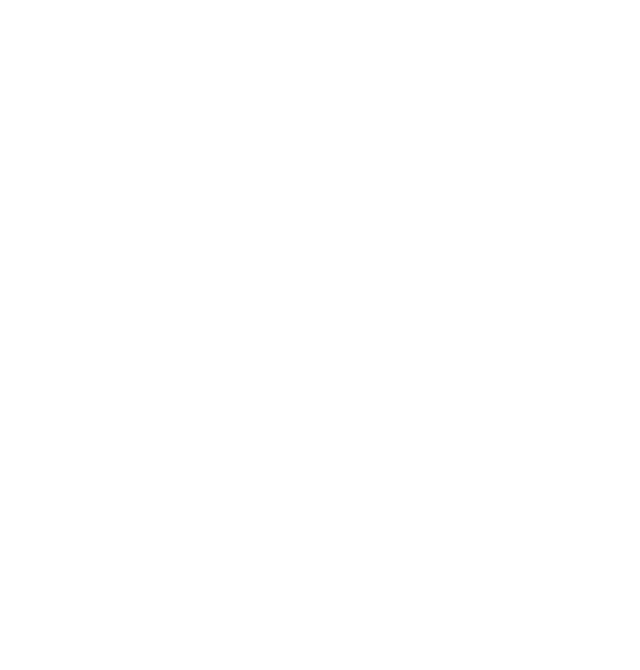
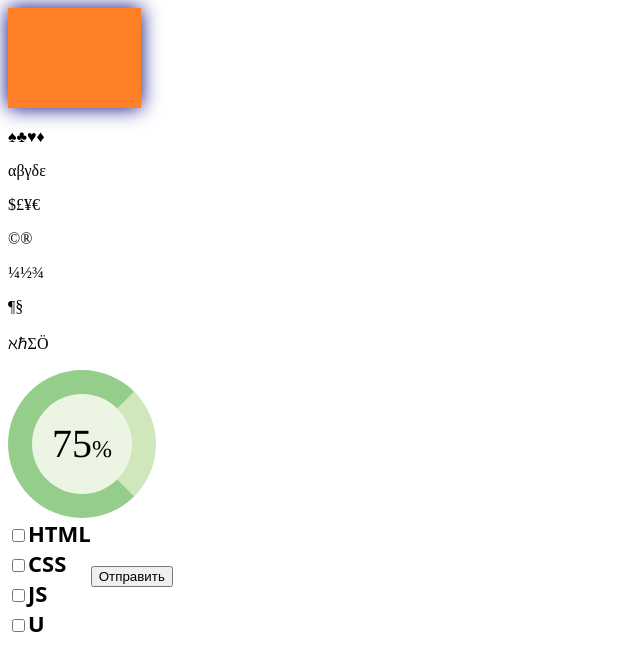
Before and after one commit to GeorgiiVoyakin/Study_Web_MIREA, a plain HTML site: page Project_3/task2/index.html in a window 1280 px wide. Shown: the whole page, without its empty margins (0-640 px from the left). Drawn offline with Linux system fonts and the light colour scheme.

Commit message:
some updates for project 2-3

```diff
--- a/Project_3/task2/index.html
+++ b/Project_3/task2/index.html
@@ -1,10 +1,35 @@
 <!DOCTYPE html>
-<html lang="en">
+<html lang="ru">
   <head>
     <meta charset="utf-8">
-    <title></title>
+    <title>task2</title>
+    <link rel="stylesheet" href="style.css">
   </head>
   <body>
+    <div id="one">
+      <img src="picture.png" alt="" height="100">
+    </div>
+    <div id="four">
+      <p> &#9824;&#9827;&#9829;&#9830; </p>
+      <p>&#945;&#946;&#947;&#948;&#949;</p>
+      <p>&#36;&#163;&#165;&#8364;</p>
+      <p>&#169;&#174;</p>
+      <p>&#188;&#189;&#190;</p>
+      <p>&#182;&#167; </p>
+      <p>&#8501;&#8463;&#931;&#214;</p>
+    </div>
+    <div id="six">75<span>%</span></div>
+    <div id="seven">
 
+    </div>
+    <div id="nine">
+      <div class="list">
+        <li><input type="checkbox" name="HTML">HTML</li>
+        <li><input type="checkbox" name="CSS">CSS</li>
+        <li><input type="checkbox" name="JS">JS</li>
+        <li><input type="checkbox" name="U">U</li>
+      </div>
+      <button type="button" name="send" id="send">Отправить</button>
+    </div>
   </body>
 </html>
--- /dev/null
+++ b/Project_3/task2/style.css
@@ -0,0 +1,36 @@
+#six {
+    background: #ECF5E4;
+    width: 100px; height: 100px;
+    text-align: center;
+    font: 40px/100px Times, serif;
+    border: 24px solid #95CD8B;
+    border-right: 24px solid #D0E6BB;
+    border-radius: 100px;
+   }
+
+span {
+font-size: 0.6em;
+}
+
+li {
+  list-style: none;
+}
+
+.list {
+  float: left;
+  font-family: system-ui;
+  font-weight: bold;
+  font-size: 22px;
+}
+
+#send {
+  margin-top: 6vh;
+}
+
+checkbox:checked + label {
+  font-weight: 100;
+}
+
+#one {
+  filter: drop-shadow(0 0 10px rgba(0,0,125,255));
+}
```
Also changed, not shown: Project_2/task2/index.html (+10 -0 lines), Project_3/task6/index.html (deleted, +0 -11 lines), Project_3/task6/style.css (deleted, +0 -13 lines), Project_3/task2/picture.png (added).
